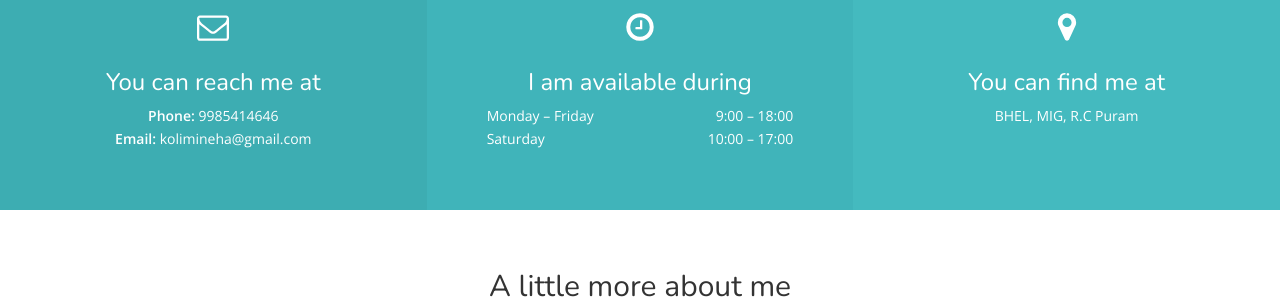
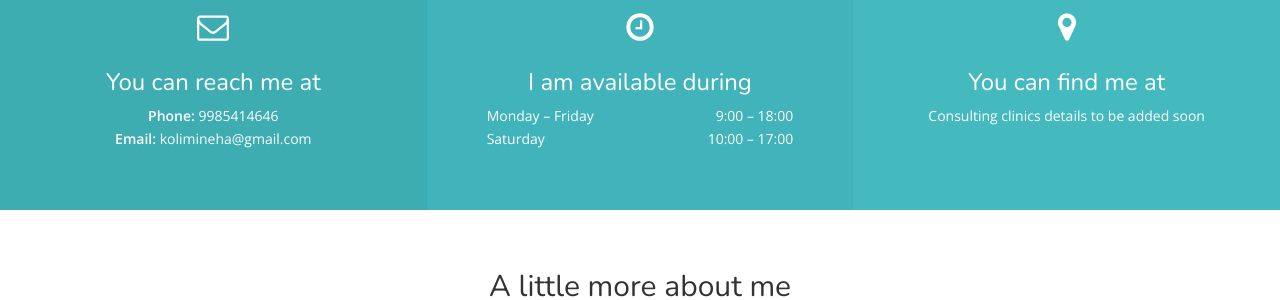
Before and after one commit to nehakolimi/nehakolimi.github.io, a Jekyll site: the page built from index.html, in a window 1280 px wide and 900 px high, scrolled down 441 px. Shown: the part 154-454 px from the top of the window. Built offline with Jekyll 4.4.1, drawn with Linux system fonts in a browser that asks for light colours; nearby versions of some CDN libraries.

Commit message:
Clinic update

```diff
--- a/_config.yml
+++ b/_config.yml
@@ -19,7 +19,7 @@ contact:
     phone: 9985414646
     emergency: 931 53 234
     email: kolimineha@gmail.com
-    address: BHEL, MIG, R.C Puram
+    address: Consulting clinics details to be added soon
 
 # Opening hours
 monday_friday: 9:00 – 18:00
```
